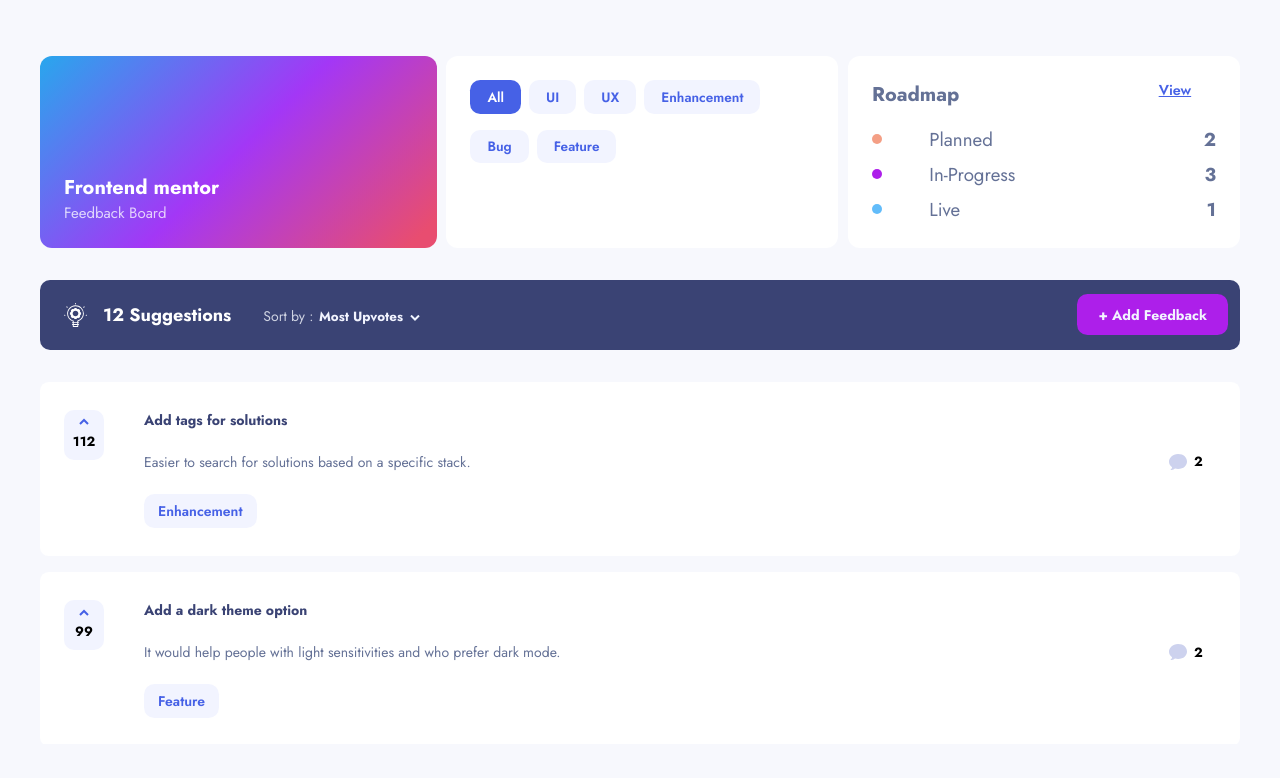
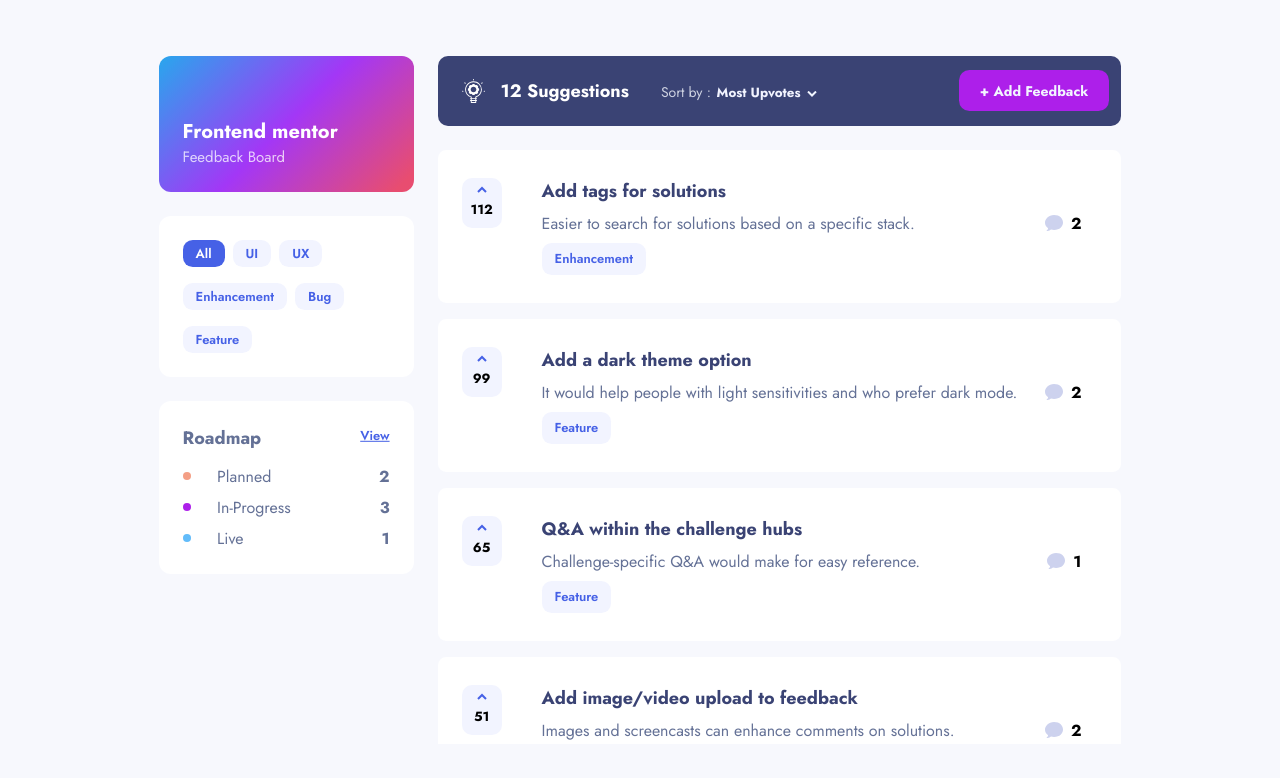
Before and after one commit to ReversalGM/product-feedback-app, a React (Vite) app: page / in a window 1280 px wide. Shown: the top 778 px of the page. Built offline with nearby package versions, Linux system fonts and the light colour scheme.

Commit message:
style: Refactor CSS styles for better responsiveness

```diff
--- a/src/components-pages/FeedbackCard/FeedbackCard.css
+++ b/src/components-pages/FeedbackCard/FeedbackCard.css
@@ -7,13 +7,13 @@
     "category category"
     "upvote comments";
 
-  row-gap: 1rem;
+  row-gap: 0.5rem;
   justify-content: center;
   align-items: center;
   justify-items: start;
   padding: 1.5rem;
   border: none;
-  font-size: 0.875rem;
+  font-size: 0.8125rem;
   background-color: var(--primary-white);
   border-radius: 0.625em;
 }
@@ -116,32 +116,21 @@
 /* tablet styles */
 @media (min-width: 768px) {
   .feedback-card {
-    display: grid;
-    grid-template-columns: 1fr 1fr;
-    grid-template-areas:
-      "title title"
-      "description description"
-      "category category"
-      "upvote comments";
-
-    row-gap: 1rem;
-    justify-content: center;
-    align-items: center;
-    justify-items: start;
-    padding: 1.5rem;
-    border: none;
-    font-size: 0.875rem;
-    background-color: var(--primary-white);
-    border-radius: 0.625em;
-  }
-
-  .feedback-card {
     grid-template-columns: 5rem 1fr 5rem;
     grid-template-areas:
       "upvote title title"
       "upvote description comments"
       "upvote category category";
     padding: 1.75rem 1.5rem;
+    row-gap: 0;
+  }
+
+  .feedback-card__title {
+    font-size: 1.125rem;
+  }
+
+  .feedback-card__description {
+    font-size: 1rem;
   }
 
   .btn--upvote {
@@ -151,4 +140,8 @@
     width: 2.5rem;
     height: 3.125rem;
   }
+
+  .btn--comments {
+    font-size: 1rem;
+  }
 }
--- a/src/components-pages/FeedbackMain/CategoryMenu/CategoryMenu.css
+++ b/src/components-pages/FeedbackMain/CategoryMenu/CategoryMenu.css
@@ -8,10 +8,10 @@
 .btn--list-item {
   color: var(--primary-blue);
   font-weight: 600;
-  padding: 0.5em 1.25em;
+  padding: 0.3em 1em;
   border-radius: 1em;
   background-color: var(--secondary-pale-moon);
-  font-size: 0.85rem;
+  font-size: 0.8125rem;
 }
 
 .btn--list-item.selected {
--- a/src/components-pages/FeedbackMain/FeedbackMain.css
+++ b/src/components-pages/FeedbackMain/FeedbackMain.css
@@ -1,7 +1,7 @@
 .feedback__page-container {
   position: relative;
-  display: flex;
-  flex-direction: column;
+  display: grid;
+  grid-template-rows: auto auto 1fr;
   height: 100%;
   width: 100%;
   background-color: var(--secondary-white);
@@ -93,7 +93,7 @@
 .menu-group {
   background-color: var(--primary-white);
   border-radius: 0.75em;
-  margin-bottom: 2rem;
+  margin-bottom: 1.5rem;
   padding: 1.5rem;
 }
 
@@ -103,6 +103,8 @@
   padding: 0.5rem 1.5rem;
   color: var(--secondary-pale-moon);
   background-color: var(--secondary-dark-blue);
+  width: 100%;
+  max-width: 51.5625rem;
 }
 
 .feedback__count {
@@ -142,13 +144,14 @@
 }
 
 .feedback__list {
-  flex-grow: 1;
   display: flex;
   flex-direction: column;
   gap: 1rem;
   padding: 2rem 1.5rem;
   background-color: var(--secondary-white);
   overflow: auto;
+  width: 100%;
+  max-width: 51.5625rem;
 }
 
 .feedback__empty {
@@ -184,6 +187,19 @@
 @media (min-width: 768px) {
   .feedback__page-container {
     padding: 3.5rem 2.5rem;
+    grid-template-columns: fit-content;
+    justify-content: center;
+  }
+
+  .feedback__header-container {
+    all: unset;
+    display: grid;
+    grid-template-columns: 1fr 2fr;
+    grid-template-rows: 11.125rem;
+    gap: 0.6rem;
+    margin-bottom: 2.5rem;
+    width: 100%;
+    max-width: 51.5625rem;
   }
 
   .feedback__header {
@@ -203,7 +219,6 @@
     color: var(--primary-white);
     background-color: var(--primary-white);
     border-radius: 0.75em;
-    margin-bottom: 2rem;
     padding: 1.5rem;
   }
 
@@ -222,23 +237,19 @@
     display: none; /* hide the button */
   }
 
+  .menu-group {
+    margin: 0;
+  }
+
   .feedback__menu-backdrop {
     height: 0;
-  }
-
-  .feedback__header-container {
-    all: unset;
-    display: grid;
-    grid-template-columns: 1fr 2fr;
-    grid-template-rows: 14rem;
-    gap: 0.6rem;
   }
 
   .feedback__menu {
     all: unset;
     display: grid;
     grid-template-columns: 1fr 1fr;
-    grid-template-rows: 14rem;
+    grid-template-rows: 11.125rem;
     gap: 0.6rem;
   }
 
@@ -270,6 +281,35 @@
 
   .feedback__list {
     padding: 0;
-    margin-top: 2rem;
+    margin-top: 1.5rem;
   }
 }
+
+@media (min-width: 1024px) {
+  .feedback__page-container {
+    grid-template-rows: auto 1fr;
+    grid-template-columns: 15.9375rem max-content;
+    gap: 1.5rem;
+  }
+
+  .feedback__header-container {
+    grid-row: 1 / -1;
+    grid-template-columns: 1fr;
+    grid-template-rows: 8.5265rem auto;
+    gap: 1.5rem;
+  }
+
+  .feedback__menu {
+    grid-template-columns: 1fr;
+    grid-template-rows: min-content min-content;
+    gap: 1.5rem;
+  }
+
+  .menu-group {
+    margin: 0;
+  }
+
+  .feedback__list {
+    margin: 0;
+  }
+}
--- a/src/components-pages/FeedbackMain/RoadmapMenu/RoadmapMenu.css
+++ b/src/components-pages/FeedbackMain/RoadmapMenu/RoadmapMenu.css
@@ -10,21 +10,23 @@
 
 .roadmap-menu__title {
   grid-area: title;
-  font-size: 1.25rem;
+  font-size: 1.125rem;
 }
 
 .roadmap-menu__link {
   grid-area: link;
   color: var(--primary-blue);
   font-weight: 600;
-  font-size: 0.9rem;
+  font-size: 0.8125rem;
+  transform: translateY(2.5%);
+  justify-self: end;
 }
 
 .roadmap-item__bullet {
   justify-self: start;
   align-self: center;
   background-color: red;
-  width: 0.6rem;
+  width: 0.5rem;
   aspect-ratio: 1 / 1;
   border-radius: 99999rem;
 }
@@ -43,8 +45,10 @@
 
 .roadmap-item__title {
   font-weight: 400;
+  font-size: 1rem;
 }
 
 .roadmap-item__count {
   justify-self: end;
+  font-size: 1rem;
 }
```
